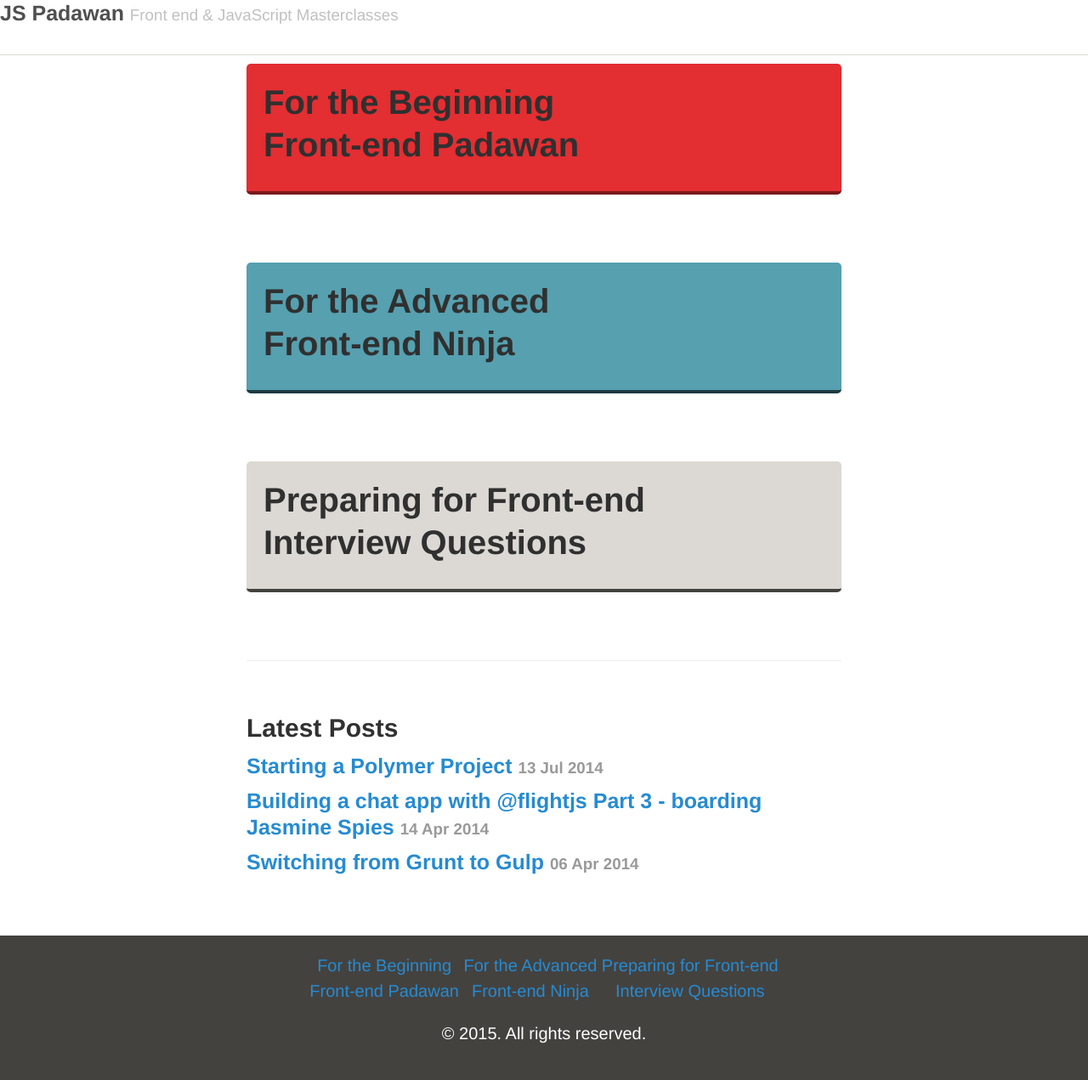
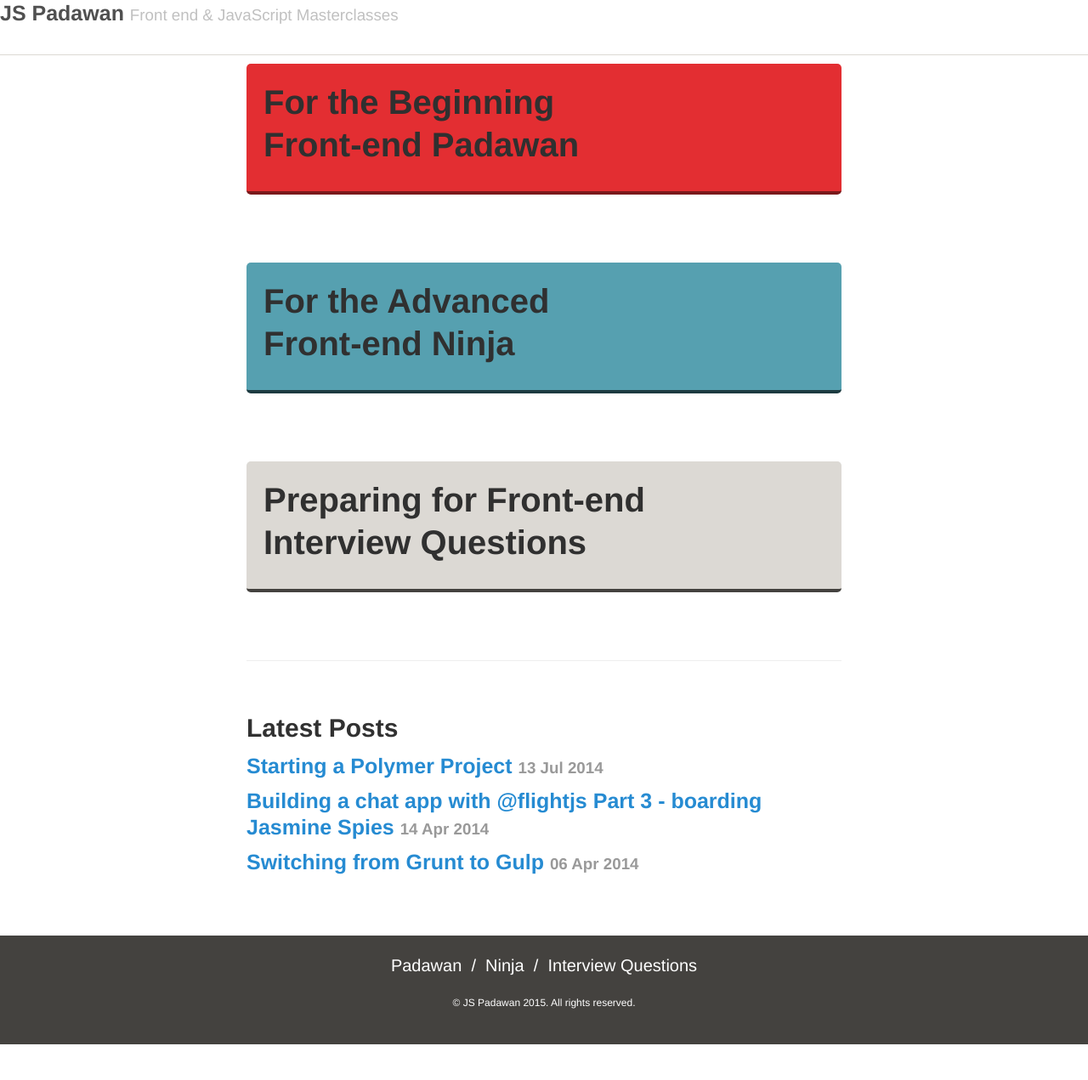
Before and after one commit to stefanRitter/jsblog, a Jekyll site: the page built from index.html, in a window 1280 px wide. Shown: the whole page at 85% size. Built offline with Jekyll 4.4.1, drawn with Linux system fonts in a browser that asks for light colours; the list of posts is cut into pages by our own code; after the commit the page ends 1229 px from its top, so only the background shows below that.

Commit message:
add links to footer

```diff
--- a/_includes/footer.html
+++ b/_includes/footer.html
@@ -1,23 +1,17 @@
 <footer class="footer">
   <a href="/padawan/" class="">
-    For the Beginning
-    <br>
-    Front-end Padawan
+    Padawan
   </a>
-
+  &nbsp;/&nbsp;
   <a href="/ninja/" class="">
-    For the Advanced
-    <br>
-    Front-end Ninja
+    Ninja
   </a>
-
+  &nbsp;/&nbsp;
   <a href="/interviewing/" class="">
-    Preparing for Front-end
-    <br>
     Interview Questions
   </a>
 
   <p>
-    &copy; <time datetime="{{ site.time | date_to_xmlschema }}">{{ site.time | date: '%Y' }}</time>. All rights reserved.
+    &copy; JS Padawan <time datetime="{{ site.time | date_to_xmlschema }}">{{ site.time | date: '%Y' }}</time>. All rights reserved.
   </p>
 </footer>
--- a/_sass/footer.sass
+++ b/_sass/footer.sass
@@ -5,5 +5,7 @@
   color: White
   a
     display: inline-block
+    color: White
   p
     margin-top: 20px
+    font-size: 12px
```
